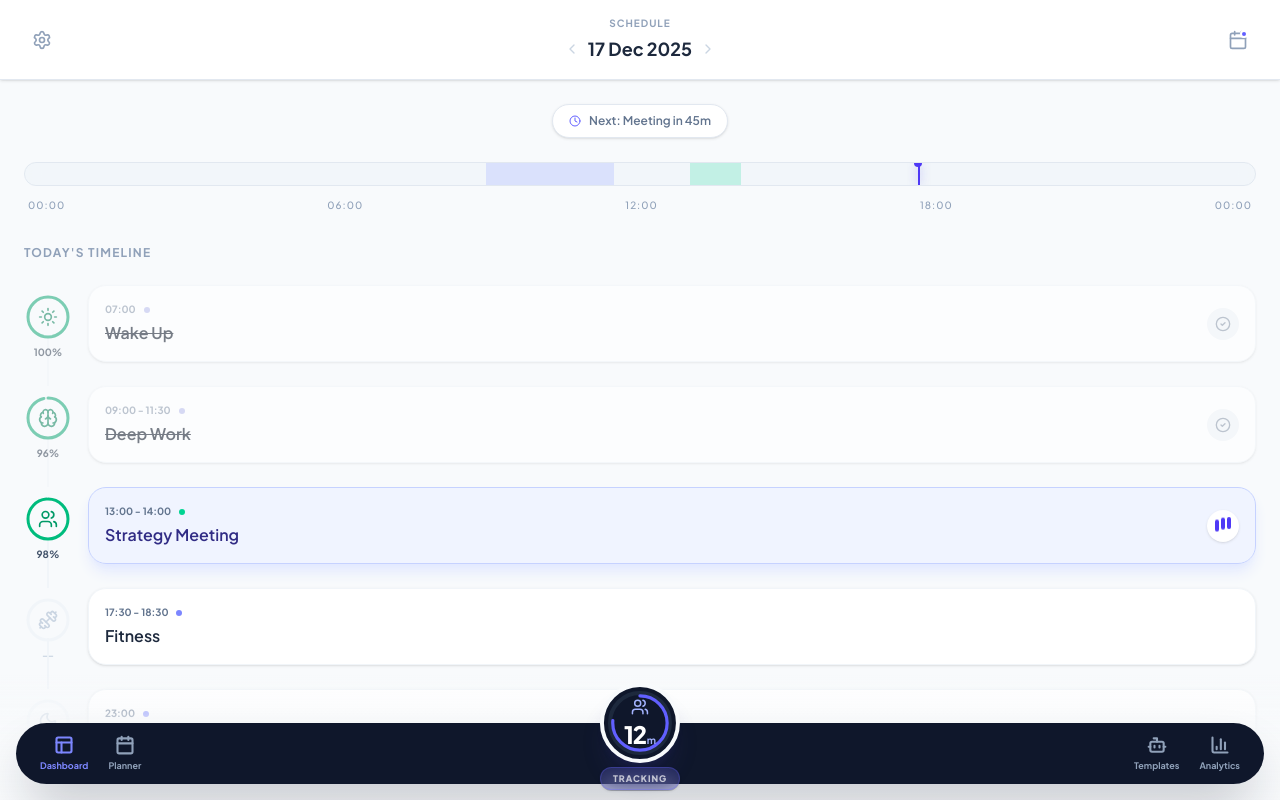
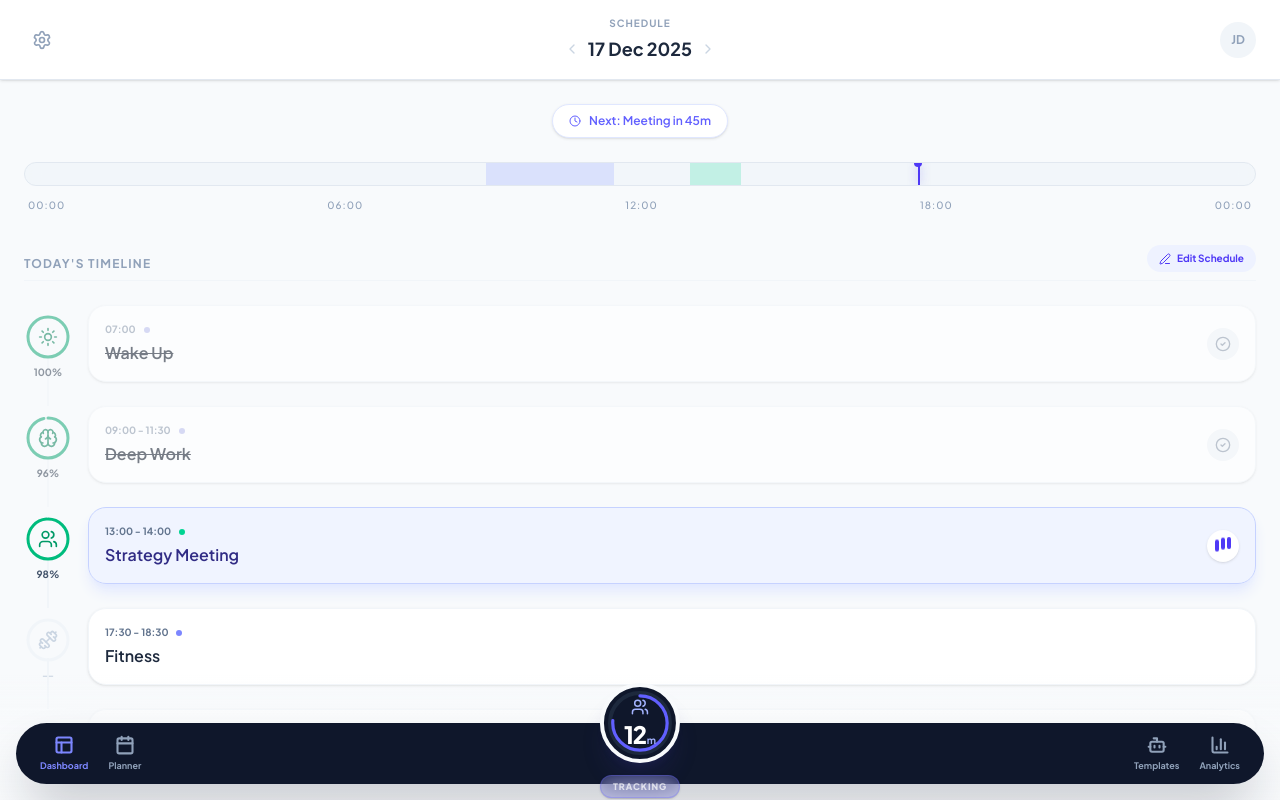
Before and after one commit to kysing02/integrity-app, a Next.js app: page / in a window 1280 px wide. Built offline with nearby package versions, Linux system fonts and the light colour scheme.

Commit message:
Stage: Edit Schedule

```diff
--- a/src/app/page.tsx
+++ b/src/app/page.tsx
@@ -1,31 +1,29 @@
 "use client";
 
+import { useState } from 'react';
 import TimelineRibbon from '@/components/dashboard/TimelineRibbon';
 import TaskRow from '@/components/dashboard/TaskRow';
 import FlexBucket from '@/components/dashboard/FlexBucket';
 import TaskCircle from '@/components/dashboard/TaskCircle';
 import {
-  Pencil,
-  BookOpen,
-  Brush,
-  Plus,
-  ChevronLeft,
-  ChevronRight,
-  Calendar,
-  Settings,
-  Layout,
-  Bot,
-  BarChart3,
-  Clock,
-  Play,
-  Brain,
-  Users,
-  Dumbbell,
-  Sun,
-  Moon
+  Pencil, BookOpen, Brush, Plus, ChevronLeft, ChevronRight, Calendar, Settings, Layout, Bot, BarChart3, Clock, Play, Brain, Users, Dumbbell, Sun, Moon, Edit3, Lock, AlertCircle
 } from 'lucide-react';
 
 export default function Dashboard() {
+  // --- MOCK STATE ---
+  const [hasSchedule, setHasSchedule] = useState(true); // Toggle to false to see Empty State
+  const isToday = true;
+  const isPast = false; // Toggle to true to see "Locked" state
+
+  // Logic for the Pill Text (Kept as requested)
+  const getPillState = () => {
+    if (isToday && hasSchedule) return { text: "Next: Meeting in 45m", color: "text-indigo-500 border-indigo-100 bg-white" };
+    if (isToday && !hasSchedule) return { text: "Status: Not Planned", color: "text-amber-500 border-amber-100 bg-amber-50" };
+    return { text: "Tomorrow", color: "text-slate-400 border-slate-200 bg-slate-50" };
+  };
+
+  const pillState = getPillState();
+
   return (
     <main className="h-full w-full bg-slate-50 text-slate-900 font-sans relative overflow-hidden flex flex-col">
 
@@ -44,27 +42,50 @@ export default function Dashboard() {
           </div>
         </div>
 
-        <button className="p-2 hover:bg-slate-50 rounded-full transition-colors relative">
-          <Calendar size={20} className="text-slate-400" />
-          <span className="absolute top-2 right-2 w-2 h-2 bg-indigo-500 rounded-full border-2 border-white"></span>
-        </button>
+        <div className="w-9 h-9 bg-slate-100 rounded-full flex items-center justify-center text-xs font-bold text-slate-400">
+           JD
+        </div>
       </header>
 
       {/* CONTENT AREA */}
       <div className="scroller flex-1 overflow-y-auto overflow-x-hidden no-scrollbar">
-        <div className="min-h-[101%] pb-48"> {/* Increased padding-bottom for larger nav */}
+        <div className="min-h-[101%] pb-48">
 
-            {/* Next Meeting Pill */}
-            <div className="mt-6 mb-2 flex items-center justify-center gap-2 text-xs font-semibold text-slate-500 bg-white py-2 rounded-full px-4 w-fit mx-auto border border-slate-200 shadow-sm">
-              <Clock size={12} className="text-indigo-500" />
-              <span>Next: Meeting in 45m</span>
+            {/* 1. CONSISTENT PILL (Status) */}
+            <div className={`mt-6 mb-2 flex items-center justify-center gap-2 text-xs font-semibold py-2 rounded-full px-4 w-fit mx-auto border shadow-sm ${pillState.color}`}>
+              <Clock size={12} />
+              <span>{pillState.text}</span>
             </div>
 
-            <TimelineRibbon />
+            {/* 2. CONSISTENT RIBBON */}
+            <TimelineRibbon showCurrentTime={hasSchedule} />
 
             <div className="px-6 mt-4">
+
               <section className="mb-10">
-                <h2 className="text-xs font-bold text-slate-400 uppercase tracking-widest mb-6">Today's Timeline</h2>
+                {/* Section Header */}
+                <div className="flex justify-between items-end mb-6 border-b border-slate-100 pb-2">
+                  <h2 className="text-xs font-bold text-slate-400 uppercase tracking-widest">Today's Timeline</h2>
+
+                  {/* REVERTED BUTTON DESIGN */}
+                  {!isPast ? (
+                    <button
+                      onClick={() => setHasSchedule(!hasSchedule)}
+                      className="flex items-center gap-1.5 text-[10px] font-bold text-indigo-600 bg-indigo-50 px-3 py-1.5 rounded-full hover:bg-indigo-100 transition-colors"
+                    >
+                      <Edit3 size={12} />
+                      <span>Edit Schedule</span>
+                    </button>
+                  ) : (
+                    <div className="flex items-center gap-1.5 text-[10px] font-bold text-slate-400 bg-slate-50 px-3 py-1.5 rounded-full">
+                      <Lock size={12} />
+                      <span>Locked</span>
+                    </div>
+                  )}
+                </div>
+
+                {/* 3. CONTENT (Swaps between Tasks and Empty State) */}
+                {hasSchedule ? (
                   <div className="space-y-0">
                     <TaskRow title="Wake Up" timeRange="07:00" score={100} status="completed" category="CONSISTENCY" icon={Sun} />
                     <TaskRow title="Deep Work" timeRange="09:00 - 11:30" score={96} status="completed" category="CONSISTENCY" icon={Brain} />
@@ -72,10 +93,31 @@ export default function Dashboard() {
                     <TaskRow title="Fitness" timeRange="17:30 - 18:30" score={0} status="pending" category="CONSISTENCY" icon={Dumbbell} />
                     <TaskRow title="Sleep" timeRange="23:00" score={0} status="pending" category="CONSISTENCY" isLast icon={Moon} />
                   </div>
+                ) : (
+                  // --- EMPTY STATE ---
+                  <div className="flex flex-col items-center justify-center py-12 border-2 border-dashed border-slate-200 rounded-3xl bg-slate-50/50">
+                    <div className="w-16 h-16 bg-white rounded-full flex items-center justify-center mb-4 text-slate-300 shadow-sm">
+                      <AlertCircle size={32} />
+                    </div>
+                    <h3 className="text-sm font-bold text-slate-700 mb-1">Timeline Empty</h3>
+                    <p className="text-xs text-slate-400 text-center max-w-[220px] mb-6">
+                      Review the ribbon above and define your contract for the day.
+                    </p>
+                    <button className="bg-slate-900 text-white text-xs font-bold px-6 py-3 rounded-xl shadow-lg shadow-slate-200 active:scale-95 transition-all flex items-center gap-2">
+                      <Plus size={16} />
+                      Build Schedule
+                    </button>
+                  </div>
+                )}
               </section>
 
+              {/* DAILY ACTIONS */}
               <section className="mb-10 pt-6 border-t border-slate-200">
-                <h2 className="text-xs font-bold text-slate-400 uppercase tracking-widest mb-6">Daily Actions</h2>
+                <div className="flex justify-between items-center mb-6">
+                  <h2 className="text-xs font-bold text-slate-400 uppercase tracking-widest">Daily Actions</h2>
+                  <span className="text-[9px] text-slate-300 font-medium">Long press to edit</span>
+                </div>
+
                 <div className="-mx-6">
                   <FlexBucket totalFlexMinutes={600} usedMinutes={120} />
                 </div>
@@ -83,7 +125,8 @@ export default function Dashboard() {
                   <TaskCircle title="Study" duration="1h 30m" Icon={Pencil} bgColor="bg-indigo-50" />
                   <TaskCircle title="Read" duration="45m" Icon={BookOpen} bgColor="bg-emerald-50" />
                   <TaskCircle title="Admin" duration="30m" Icon={Brush} bgColor="bg-amber-50" />
-                  <div className="flex flex-col items-center gap-3 flex-shrink-0 snap-center">
+
+                  <div className="flex flex-col items-center gap-3 flex-shrink-0 snap-center cursor-pointer active:scale-95 transition-transform">
                     <button className="w-16 h-16 rounded-3xl bg-white border-2 border-dashed border-slate-300 flex items-center justify-center text-slate-300 hover:text-indigo-500 hover:border-indigo-200 transition-all shadow-sm">
                       <Plus size={24} />
                     </button>
@@ -95,16 +138,11 @@ export default function Dashboard() {
         </div>
       </div>
 
-      {/* NEW NAVBAR DESIGN */}
+      {/* NAVBAR */}
       <div className="fixed bottom-0 w-full z-50">
-        {/* Gradient fade to hide content behind nav */}
         <div className="absolute bottom-0 w-full h-32 bg-gradient-to-t from-slate-50 via-slate-50/90 to-transparent pointer-events-none" />
-
         <div className="relative pb-[env(safe-area-inset-bottom)]">
-          {/* Main Nav Container */}
           <nav className="mx-4 mb-4 bg-slate-900 text-slate-400 rounded-[2.5rem] px-6 py-3 flex justify-between items-center shadow-2xl shadow-slate-900/30 relative z-50">
-
-            {/* Left Group */}
             <div className="flex gap-5">
               <button className="flex flex-col items-center gap-1 text-indigo-400 transition-colors">
                 <Layout size={20} strokeWidth={2.5} />
@@ -115,11 +153,7 @@ export default function Dashboard() {
                 <span className="text-[9px] font-bold">Planner</span>
               </button>
             </div>
-
-            {/* SPACER */}
             <div className="w-24" />
-
-            {/* Right Group */}
             <div className="flex gap-5">
               <button className="flex flex-col items-center gap-1 hover:text-slate-200 transition-colors">
                 <Bot size={20} strokeWidth={2.5} />
@@ -130,53 +164,25 @@ export default function Dashboard() {
                 <span className="text-[9px] font-bold">Analytics</span>
               </button>
             </div>
-
-            {/* THE COMMAND ORB (Absolute Center) */}
             <div className="absolute left-1/2 -top-10 -translate-x-1/2 flex flex-col items-center z-50">
-
-              {/* 1. The Orb Container */}
-              <div className="relative w-20 h-20 rounded-full bg-slate-900 border-4 border-slate-50 shadow-xl shadow-indigo-900/20 flex items-center justify-center mb-1">
-
-                {/* Background Ring */}
+              <div className="relative w-20 h-20 rounded-full bg-slate-900 border-4 border-slate-50 shadow-xl shadow-indigo-900/20 flex items-center justify-center mb-3">
                 <div className="absolute inset-1 rounded-full border-4 border-slate-800" />
-
-                {/* SVG Progress Ring */}
                 <svg className="absolute inset-0 transform -rotate-90 w-full h-full p-1" viewBox="0 0 80 80">
                    <circle cx="40" cy="40" r="34" stroke="transparent" strokeWidth="4" fill="none" />
-                   <circle
-                     cx="40"
-                     cy="40"
-                     r="34"
-                     stroke="currentColor"
-                     strokeWidth="4"
-                     fill="none"
-                     strokeDasharray="213"
-                     strokeDashoffset="50"
-                     className="text-indigo-500 transition-all duration-1000 ease-in-out"
-                     strokeLinecap="round"
-                   />
+                   <circle cx="40" cy="40" r="34" stroke="currentColor" strokeWidth="4" fill="none" strokeDasharray="213" strokeDashoffset="50" className="text-indigo-500 transition-all duration-1000 ease-in-out" strokeLinecap="round" />
                 </svg>
-
-                {/* Orb Content (Centered) */}
                 <div className="relative flex flex-col items-center justify-center text-white z-20 mt-0.5">
                    <Users size={18} className="text-indigo-300 mb-0.5" />
-
                    <div className="flex items-baseline gap-[1px] leading-none">
                       <span className="text-2xl font-black tracking-tighter">12</span>
                       <span className="text-[10px] font-bold text-indigo-300">m</span>
                    </div>
                 </div>
               </div>
-
-              {/* 2. External Label (Below Orb) - TEXT WHITE */}
               <div className="bg-indigo-500/20 border border-indigo-500/30 px-3 py-1 rounded-full shadow-sm backdrop-blur-md">
-                 <span className="text-[9px] font-black text-white uppercase tracking-widest animate-pulse block">
-                   Tracking
-                 </span>
+                 <span className="text-[9px] font-black text-white uppercase tracking-widest animate-pulse block">Tracking</span>
               </div>
-
             </div>
-
           </nav>
         </div>
       </div>
```
Also changed, not shown: src/components/dashboard/TimelineRibbon.tsx (+15 -6 lines). Lines whose indentation alone changed are shown as unchanged.
